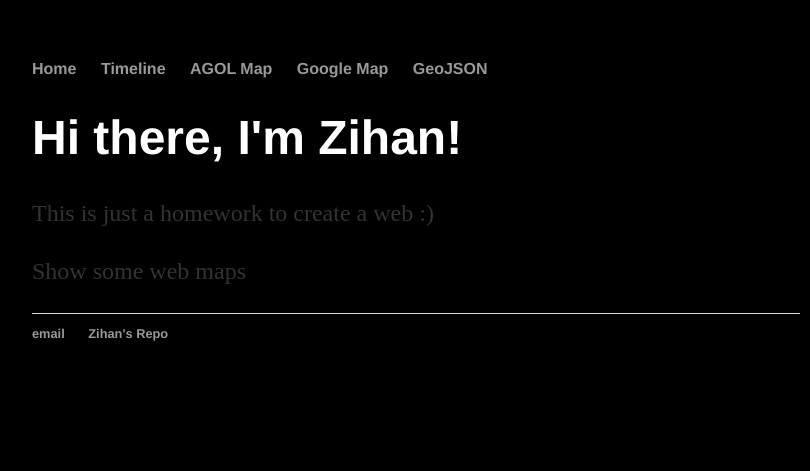
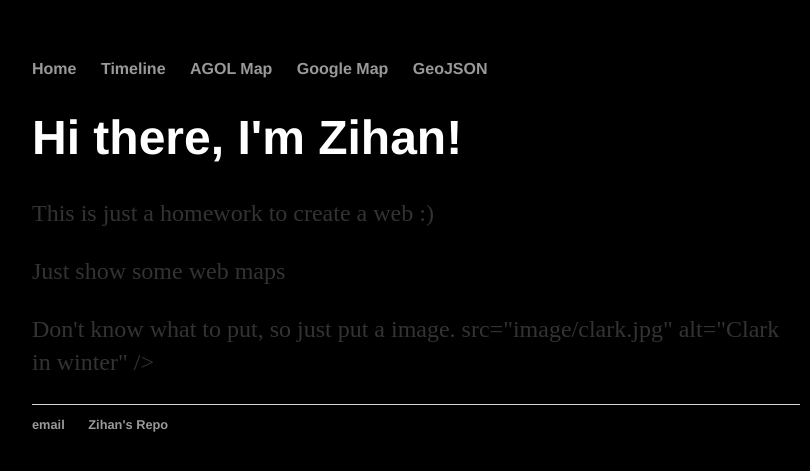
Before and after one commit to ZHCheny/ZHCheny.github.io, a Jekyll site: the page built from index.html, in a window 1280 px wide. Shown: the top 471 px of the page, without its empty margins (224-1034 px from the left). Built offline with Jekyll 4.4.1, drawn with Linux system fonts in a browser that asks for light colours.

Commit message:
Update index.html

```diff
--- a/index.html
+++ b/index.html
@@ -5,6 +5,8 @@ title: Just a simple test
 <div class="blurb">
 	<h1>Hi there, I'm Zihan!</h1>
 	<p>This is just a homework to create a web :) </p>
-	<p>Show some web maps </p>
+	<p>Just show some web maps </p>
 
+	<p>Don't know what to put, so just put a image.
+		src="image/clark.jpg" alt="Clark in winter" />
 </div><!-- /.blurb -->
```
